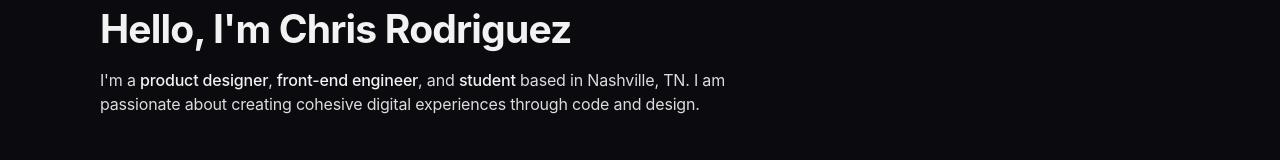
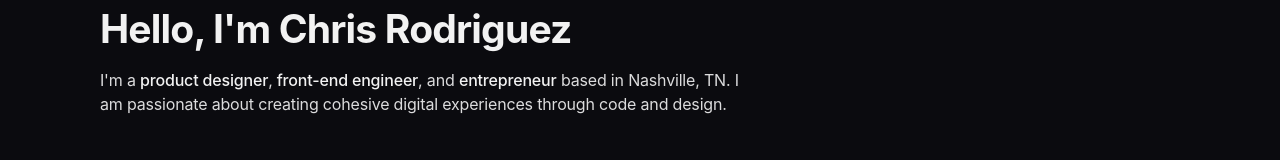
Before and after one commit to chrisleerod/React-Portfolio, a React (Create React App) app: page / in a window 1280 px wide. Shown: the part 195-355 px from the top of the page. Built offline with nearby package versions, Linux system fonts and the light colour scheme; the HTML template or start-up script is replaced by a standard one.

Commit message:
Update homepage.js

```diff
--- a/src/components/homepage/homepage.js
+++ b/src/components/homepage/homepage.js
@@ -154,7 +154,7 @@ class homepage extends Component {
                             >
                                 <p>I'm a <span style={{ fontWeight: "500" }}>product designer</span>,
                         <span style={{ fontWeight: "500" }}> front-end engineer</span>,
-                        and <span style={{ fontWeight: "500" }}>student</span> based in Nashville, TN.
+                        and <span style={{ fontWeight: "500" }}>entrepreneur</span> based in Nashville, TN.
                         I am passionate about creating cohesive digital experiences through code and design.</p>
                             </motion.p>
                         </div>
```
